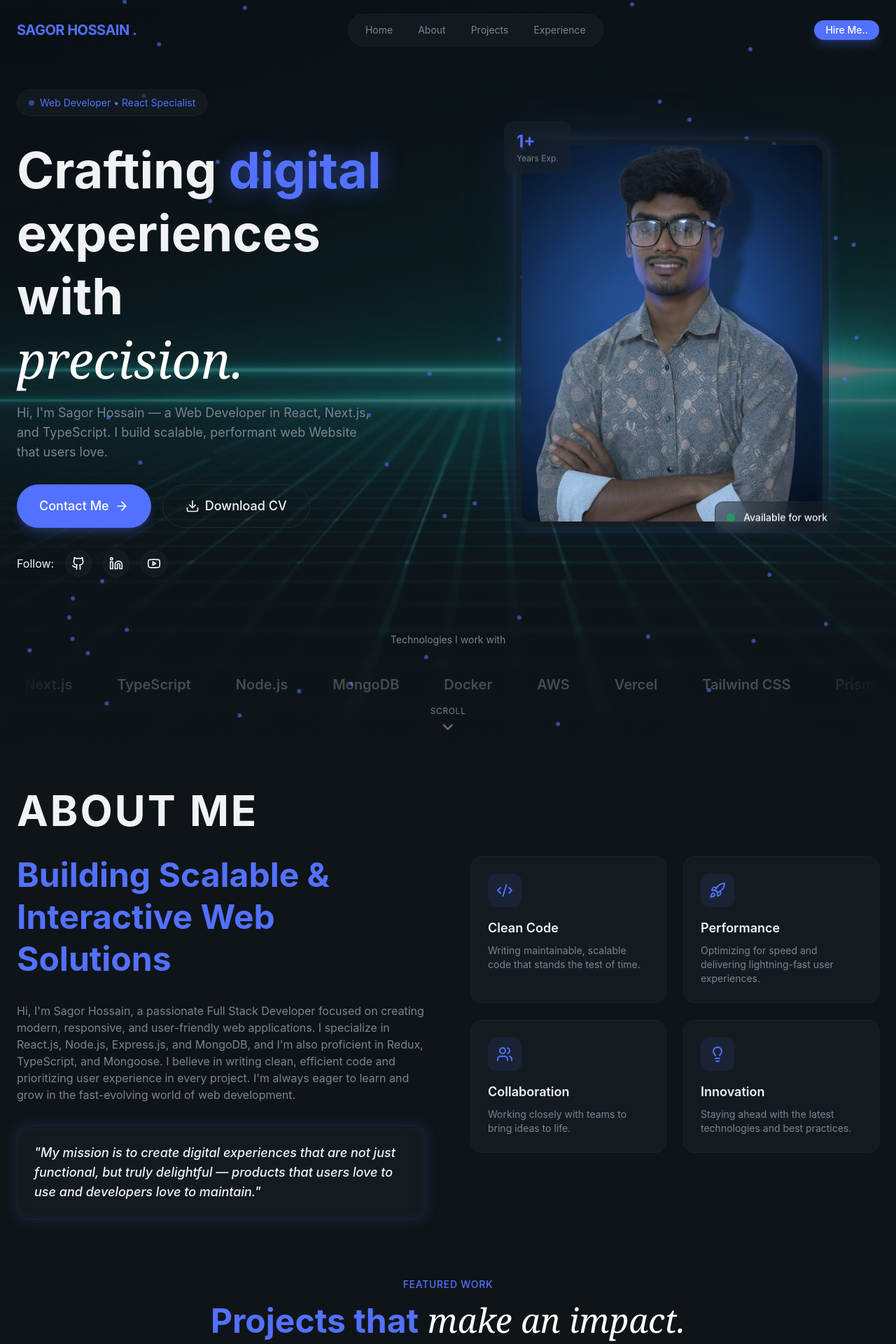
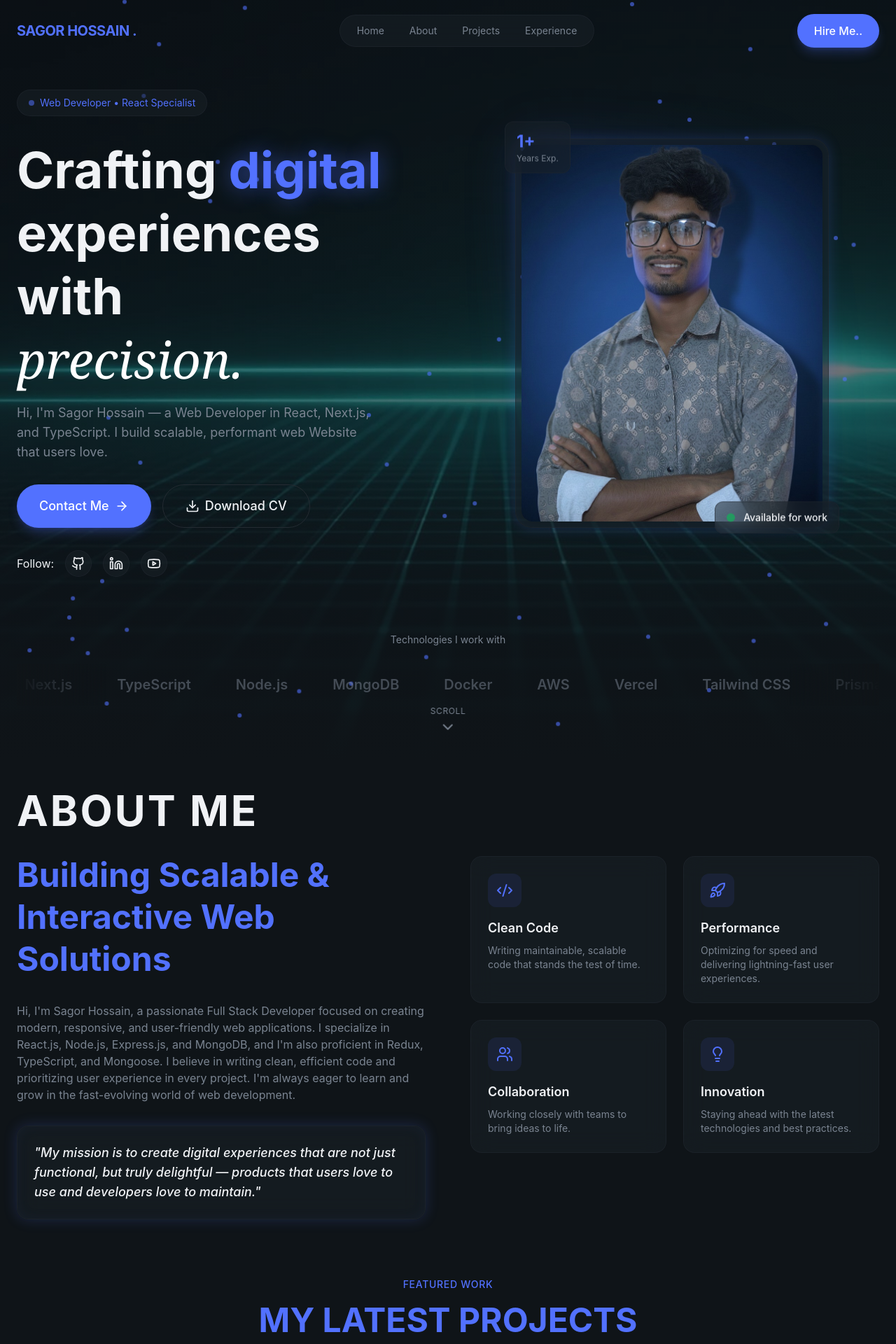
Before and after one commit to sagorhasan17/main-self-portfolio, a React (Vite) app: page / in a window 1280 px wide. Shown: the top 1920 px of the page at 70% size. Built offline with nearby package versions, Linux system fonts and the light colour scheme.

Commit message:
fix some issoe

```diff
--- a/src/layouts/NavBar.jsx
+++ b/src/layouts/NavBar.jsx
@@ -51,7 +51,7 @@ const NavBar = () => {
 
         {/* CTA button */}
         <div className="hidden md:block" id="contact">
-          <Button size="sm">Hire Me..</Button>
+          <Button size="md">Hire Me.. </Button>
         </div>
         {/* Mobile menu bar */}
         <button className="md:hidden p-2 text-foreground cursor-pointer" onClick={() => setIsMobileMenuOpen(prev => !prev)}>
--- a/src/sections/About.jsx
+++ b/src/sections/About.jsx
@@ -34,7 +34,7 @@ const About = () => {
           {/* Left Column */}
           <div className="space-y-8">
             <div className="animate-fade-in">
-              <span className="text-foreground text-6xl font-bold tracking-wider uppercase">
+              <span className="text-foreground text-3xl md:text-6xl font-bold tracking-wider uppercase">
                 About Me
               </span>
             </div>
--- a/src/sections/Contact.jsx
+++ b/src/sections/Contact.jsx
@@ -95,7 +95,7 @@ const Contact = () => {
       <div className="container mx-auto px-6 relative z-10">
         {/* Section Header */}
         <div className="text-center max-w-3xl mx-auto mb-6">
-          <span className="text-4xl md:text-5xl font-extrabold mt-4 mb-6 animate-fade-in animation-delay-100 text-secondary-foreground uppercase">
+          <span className="text-3xl md:text-5xl font-extrabold mt-4 mb-6 animate-fade-in animation-delay-100 text-secondary-foreground uppercase">
             Contact Me
           </span>
           {/* <h2 className="text-4xl md:text-5xl font-bold mt-4 mb-6 animate-fade-in animation-delay-100 text-secondary-foreground">
--- a/src/sections/Education.jsx
+++ b/src/sections/Education.jsx
@@ -36,8 +36,7 @@ const Education = () => {
         {/* Section Header */}
         <div className="mb-8 text-center">
           <span
-            className="text-secondary-foreground text-6xl
-           font-extrabold tracking-wider uppercase animate-fade-in"
+            className="text-secondary-foreground text-3xl md:text-6xl font-bold tracking-wider uppercase animate-fade-in"
           >
             Education
           </span>
--- a/src/sections/Hero.jsx
+++ b/src/sections/Hero.jsx
@@ -141,7 +141,7 @@ const Hero = () => {
               />
               <div className="relative glass rounded-3xl p-2 glow-border">
                 <img
-                  src="/public/profile-photo.png"
+                  src="/public/profile-photo.jpg"
                   alt="sagor hasan photo"
                   className="w-full aspect-4/5 object-cover rounded-2xl"
                 />
--- a/src/sections/Projects.jsx
+++ b/src/sections/Projects.jsx
@@ -47,16 +47,12 @@ const Projects = () => {
       <div className="absolute bottom-1/4 left-0 w-64 h-64 bg-highlight/5 rounded-full blur-3xl" />
       <div className="container mx-auto px-6 relative z-10">
         {/* Section Header */}
-        <div className="text-center mx-auto max-w-3xl mb-16">
+        <div className="text-center mx-auto max-w-3xl mb-10">
           <span className="text-secondary-foreground text-sm font-medium tracking-wider uppercase animate-fade-in">
             Featured Work
           </span>
-          <h2 className="text-4xl md:text-5xl font-bold mt-4 mb-6 animate-fade-in animation-delay-100 text-secondary-foreground">
-            Projects that
-            <span className="font-serif italic font-normal text-white">
-              {" "}
-              make an impact.
-            </span>
+          <h2 className="text-4xl md:text-5xl font-bold mt-4 mb-4 animate-fade-in animation-delay-100 text-secondary-foreground uppercase">
+            My Latest Projects
           </h2>
           <p className="text-muted-foreground animate-fade-in animation-delay-200">
             A selection of my recent work, from complex web applications to
```
Also changed, not shown: src/layouts/Footer.jsx (+5 -5 lines), public/profile-photo.jpg (added), public/profile-photo.png (deleted).
